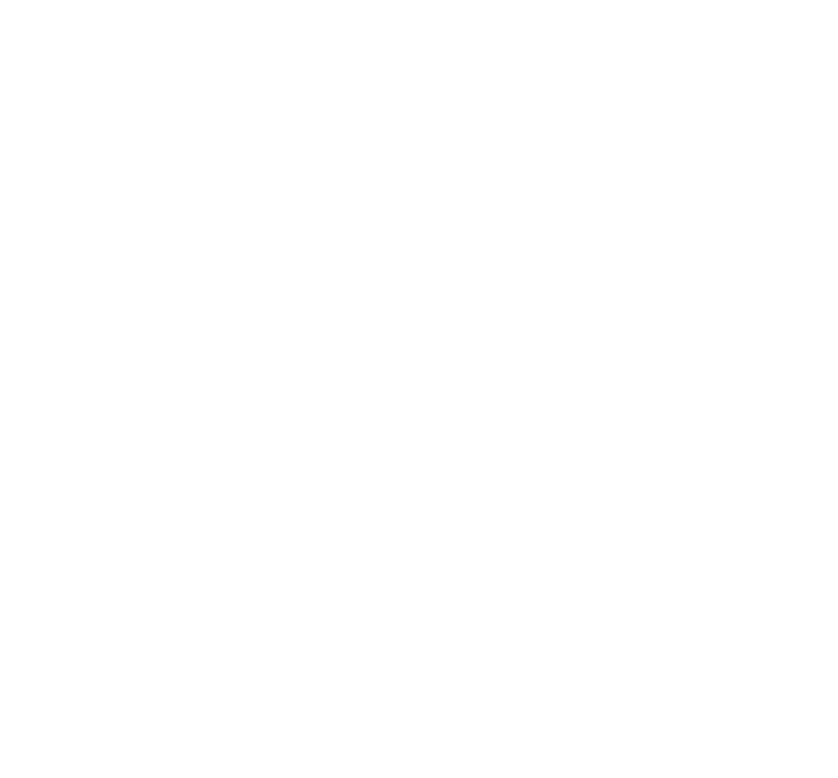
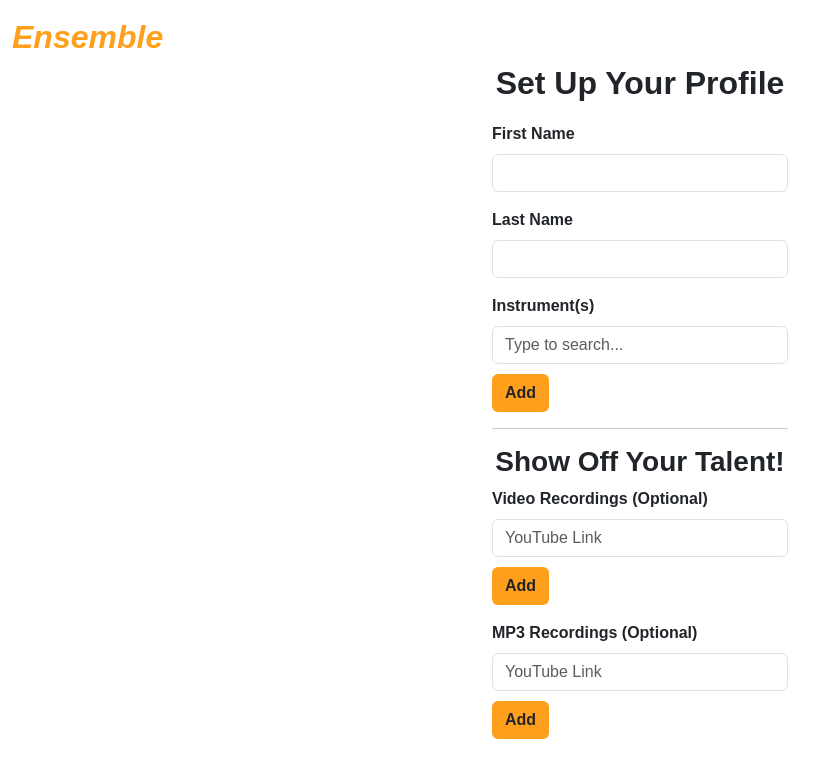
Before and after one commit to DarinVu/Ensemble, an Angular app in the folder ensemble/: page /profile-creation in a window 1280 px wide. Before the commit this address led to /. Shown: the top 778 px of the page, without its empty margins (0-838 px from the left). Built offline with nearby package versions, Linux system fonts and the light colour scheme; a web font is replaced by a local one.

Commit message:
Sign Up Page

```diff
--- a/ensemble/src/app/app-routing.module.ts
+++ b/ensemble/src/app/app-routing.module.ts
@@ -2,11 +2,13 @@
 import { PreloadAllModules, RouterModule, Routes } from "@angular/router";
 import { HomeComponent } from "./home/home.component";
 import { AuthComponent } from "./auth/auth.component";
+import { ProfileCreationComponent } from "./profile-creation/profile-creation.component";
 
 const routes: Routes = [
     { path: '', redirectTo: 'home', pathMatch: 'full' },
     { path: 'home', component: HomeComponent },
-    { path: 'auth/:status', component: AuthComponent }
+    { path: 'auth/:status', component: AuthComponent },
+    { path: 'profile-creation', component: ProfileCreationComponent }
 ]
 
 
--- a/ensemble/src/app/app.module.ts
+++ b/ensemble/src/app/app.module.ts
@@ -5,12 +5,14 @@
 import { HomeComponent } from './home/home.component';
 import { AppRoutingModule } from './app-routing.module';
 import { AuthComponent } from './auth/auth.component';
+import { ProfileCreationComponent } from './profile-creation/profile-creation.component';
 
 @NgModule({
   declarations: [
     AppComponent,
     HomeComponent,
     AuthComponent,
+    ProfileCreationComponent,
   ],
   imports: [
     BrowserModule,
--- a/ensemble/src/app/auth/auth.component.css
+++ b/ensemble/src/app/auth/auth.component.css
@@ -10,6 +10,7 @@
 h2 {
     font-weight: 800;
     margin-bottom: 20px;
+    text-align: center;
 }
 
 .btn-next {
@@ -17,10 +18,35 @@
     background-color: #ff9f1c;
 }
 
-.btn-next {
+.btn-outline-warning {
     border-color: #ff9f1c;
+    color: #ff9f1c;
+    font-weight: 700;
 }
 
 h3 {
     font-weight: 800;
+    margin-bottom: 20px;
+    text-align: center;
+    font-size: 100%;
 }
+
+
+
+.google-signup-container {
+    display: flex;
+    gap: 20px;
+    justify-content: center;
+    align-items: center;
+}
+
+.registered-container {
+    display: flex;
+    gap: 5px;
+    justify-content: center;
+}
+
+.login-link {
+    text-decoration: underline;
+    color:#ff9f1c;
+}
--- a/ensemble/src/app/auth/auth.component.html
+++ b/ensemble/src/app/auth/auth.component.html
@@ -3,18 +3,34 @@
     <div class="row justify-content-center">
         <div class="col-xs-12 col-md-3 signup-form-container">
             <h2>Sign up for free</h2>
-            <form>
-                <div class="mb-3">
-                  <label for="email" class="form-label">Email address</label>
-                  <input type="email" class="form-control" id="exampleInputEmail1" aria-describedby="emailHelp">
-                </div>
-                <button type="submit" class="btn btn-next">Next</button>
+            <div class="row">
+                <form>
+                    <div class="mb-3">
+                      <label for="email" class="form-label">Email address</label>
+                      <input type="email" class="form-control" id="email">
+                    </div>
+                    <div class="mb-3">
+                        <label for="passowrd" class="form-label">Password</label>
+                        <input type="password" class="form-control" id="password">
+                    </div>
+                    <button type="submit" (click)="onNext()" class="btn btn-next">Next</button>
                 <hr>
+
+                </form>
                 <h3>Or</h3>
-                <button class="btn btn-outline-orange">
-                    Sign Up With Google
+            </div>
+            <div class="row">
+                <button class="btn btn-next google-signup-container">
+                    <svg xmlns="http://www.w3.org/2000/svg" width="16" height="16" fill="currentColor" class="bi bi-google" viewBox="0 0 16 16">
+                        <path d="M15.545 6.558a9.4 9.4 0 0 1 .139 1.626c0 2.434-.87 4.492-2.384 5.885h.002C11.978 15.292 10.158 16 8 16A8 8 0 1 1 8 0a7.7 7.7 0 0 1 5.352 2.082l-2.284 2.284A4.35 4.35 0 0 0 8 3.166c-2.087 0-3.86 1.408-4.492 3.304a4.8 4.8 0 0 0 0 3.063h.003c.635 1.893 2.405 3.301 4.492 3.301 1.078 0 2.004-.276 2.722-.764h-.003a3.7 3.7 0 0 0 1.599-2.431H8v-3.08z"/>
+                    </svg>Sign Up With Google
                 </button>
-              </form>
+            </div>
+            <hr>
+            <div class="registered-container">
+                <p>Already a member?</p>
+                <a class="login-link">Log in</a>
+            </div>
         </div>
     </div>
 </div>
--- a/ensemble/src/app/auth/auth.component.ts
+++ b/ensemble/src/app/auth/auth.component.ts
@@ -1,4 +1,5 @@
 import { Component } from '@angular/core';
+import { ActivatedRoute, Router } from '@angular/router';
 
 @Component({
   selector: 'app-auth',
@@ -7,4 +8,10 @@
 })
 export class AuthComponent {
 
+  constructor(private router: Router, private route: ActivatedRoute) {}
+
+  onNext() {
+      this.router.navigate(['profile-creation', { relativeTo: this.route }])
+
+  }
 }
--- /dev/null
+++ b/ensemble/src/app/profile-creation/profile-creation.component.css
@@ -0,0 +1,25 @@
+h1 {
+    font-weight: 700;
+    color: #ff9f1c;
+    font-size: 2em;
+    font-style: italic;
+    margin-left: 0.75rem;
+    margin-top: 1.1rem;
+}
+
+h2 {
+    font-weight: 800;
+    margin-bottom: 20px;
+    text-align: center;
+}
+
+.btn-add {
+    font-weight: 700;
+    background-color: #ff9f1c;
+    margin-top: 10px;
+}
+
+h3 {
+    font-weight: 700;
+    text-align: center;
+}
--- /dev/null
+++ b/ensemble/src/app/profile-creation/profile-creation.component.html
@@ -0,0 +1,69 @@
+<h1>Ensemble</h1>
+<div class="container-fluid">
+    <div class="row justify-content-center">
+        <div class="col-xs-12 col-md-3">
+            <h2>Set Up Your Profile</h2>
+            <form>
+                <div class="mb-3">
+                  <label for="first-name" class="form-label">First Name</label>
+                  <input type="text" class="form-control" id="first-name">
+                </div>
+                <div class="mb-3">
+                    <label for="last-name" class="form-label">Last Name</label>
+                    <input type="text" class="form-control" id="last-name">
+                </div>
+                <div class="mb-3">
+                    <label for="instrumentList" class="form-label">Instrument(s)</label>
+                    <input class="form-control" list="datalistOptions" id="exampleDataList" placeholder="Type to search...">
+                    <datalist id="datalistOptions">
+                        <option value="Accordion">
+                        <option value="Alto Saxophone">
+                        <option value="Baritone Saxophone">
+                        <option value="Bass Clarinet">
+                        <option value="Bass Guitar">
+                        <option value="Bassoon">
+                        <option value="Cello">
+                        <option value="Clarinet">
+                        <option value="Double Bass">
+                        <option value="Drumset">
+                        <option value="Euphonium">
+                        <option value="Flute">
+                        <option value="French Horn">
+                        <option value="Guitar">
+                        <option value="Harp">
+                        <option value="Marimba">
+                        <option value="Oboe">
+                        <option value="Organ">
+                        <option value="Piano">
+                        <option value="Piccolo">
+                        <option value="Recorder">
+                        <option value="Soprano Saxophone">
+                        <option value="Timpani">
+                        <option value="Triangle">
+                        <option value="Trombone">
+                        <option value="Trumpet">
+                        <option value="Tuba">
+                        <option value="Ukelele">
+                        <option value="Vibraphone">
+                        <option value="Viola">
+                        <option value="Violin">
+                        <option value="Xylophone">
+                    </datalist>
+                    <button type="button" class="btn btn-add">Add</button>
+                </div>
+                <hr>
+                <h3>Show Off Your Talent!</h3>
+                <div class="mb-3">
+                    <label for="video-recording" class="form-label">Video Recordings (Optional)</label>
+                    <input type="text" class="form-control" id="video-recording" placeholder="YouTube Link">
+                    <button type="button" class="btn btn-add">Add</button>
+                </div>
+                <div class="mb-3">
+                    <label for="sound-recording" class="form-label">MP3 Recordings (Optional)</label>
+                    <input type="text" class="form-control" id="video-recording" placeholder="YouTube Link">
+                    <button type="button" class="btn btn-add">Add</button>
+                </div>
+            </form>
+        </div>
+    </div>
+</div>
```
Also changed, not shown: ensemble/src/app/profile-creation/profile-creation.component.ts (added, +10 -0 lines).
